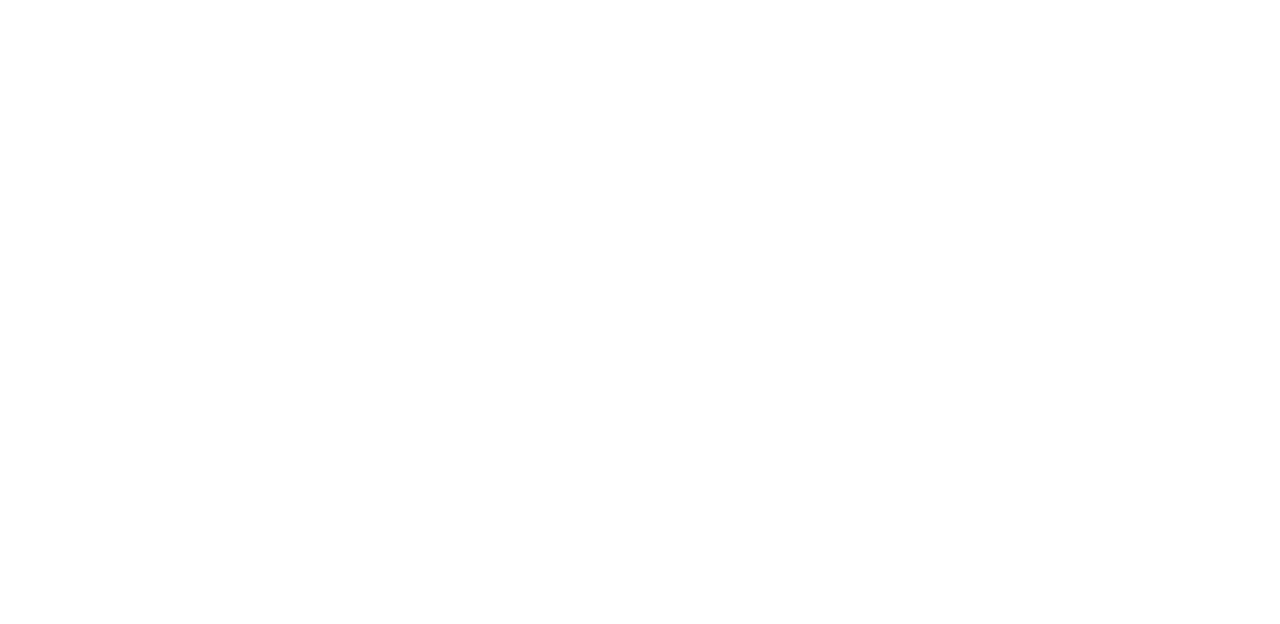
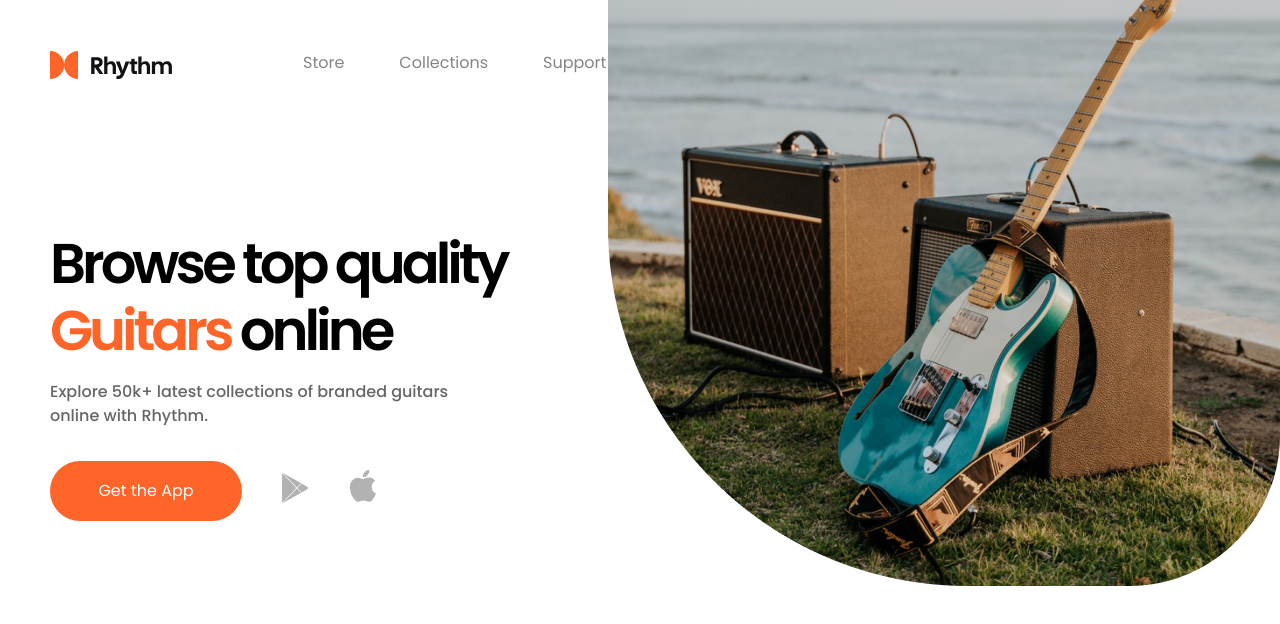
Before and after one commit to valentinshepitko/Rhythm, a website: page index.html in a window 1280 px wide. Drawn offline with Linux system fonts and the light colour scheme.

Commit message:
Header, hero

```diff
--- a/index.html
+++ b/index.html
@@ -3,10 +3,51 @@
 <head>
     <meta charset="UTF-8">
     <meta name="viewport" content="width=device-width, initial-scale=1.0"/>
-    <title>Title</title>
+    <title>Rhythm</title>
+    <link rel="preconnect" href="https://fonts.googleapis.com">
+    <link rel="preconnect" href="https://fonts.gstatic.com" crossorigin>
+    <link href="https://fonts.googleapis.com/css2?family=Poppins:wght@400;500;600&display=swap" rel="stylesheet">
     <link rel="stylesheet" href="src/style/css/main.css">
 </head>
 <body>
+<header class="header">
+<!--Header-->
+<div class="container">
+    <div class="header__holder">
+        <a href="#" class="header__logo-link"><img src="src/img/logo.svg" alt="" class="header-logo"></a>
+        <div class="header__nav-holder">
+            <div class="header__nav">
+                <ul class="header__nav-list">
+                    <li class="header__nav-item"><a href="#" class="header__nav-link">Store</a></li>
+                    <li class="header__nav-item"><a href="#" class="header__nav-link">Collections</a></li>
+                    <li class="header__nav-item"><a href="#" class="header__nav-link">Support</a></li>
+                </ul>
+            </div>
+        </div>
+    </div>
+</div>
+</header>
+<main class="main">
+<!--Hero-->
+<section class="hero">
+    <div class="container">
+        <div class="hero__content-holder">
+            <div class="hero__title-holder">
+                <h1 class="hero__title">Browse top quality <span class="hero__orange-text">Guitars</span> online</h1>
+            </div>
+           <div class="hero__text"><span>Explore 50k+ latest collections of branded guitars online with Rhythm.</span></div>
+            <div class="hero__link-holder">
+                <a href="#" class="hero__button">Get the App</a>
+                <a href="#" class="hero__link-playmarket"><img src="src/img/playmarket-logo.svg" alt=""></a>
+                <a href="#" class="hero__link-apple"><img src="src/img/apple-logo.svg" alt=""></a>
+            </div>
+        </div>
+        <img src="src/img/hero-image.png" alt="" class="hero__image">
+    </div>
+</section>
+</main>
+<footer class="footer">
 
+</footer>
 </body>
 </html>
--- a/src/style/scss/_global.scss
+++ b/src/style/scss/_global.scss
@@ -2,6 +2,21 @@
 *:before,
 *:after {
   box-sizing: border-box;
+}
+
+body{
+  margin: 0;
+  padding: 0;
+  font-family: 'Poppins', sans-serif;
+  font-weight: 400;
+}
+
+
+.container {
+  max-width: 1200px;
+  width: 100%;
+  margin: 0 auto;
+  padding: 0 10px;
 }
 
 h1, h2 {
@@ -21,5 +36,4 @@ a {
 
 img {
   display: block;
-  width: 100%;
 }
--- /dev/null
+++ b/src/style/scss/_var.scss
@@ -0,0 +1,3 @@
+$black: #121212;
+$grey: #666666;
+$orange: #FF6428;
--- /dev/null
+++ b/src/style/scss/blocks/_header.scss
@@ -0,0 +1,24 @@
+.header{
+
+  padding: 50px 0 150px;
+
+  &__holder{
+    display: flex;
+    flex-wrap: wrap;
+  }
+
+  &__logo-link{
+    margin-right: 130px;
+  }
+
+  &__nav-list{
+    display: flex;
+    flex-wrap: wrap;
+    gap: 55px;
+  }
+
+  &__nav-link{
+    color: $grey;
+    opacity: 0.8;
+  }
+}
--- /dev/null
+++ b/src/style/scss/blocks/hero.scss
@@ -0,0 +1,56 @@
+.hero{
+
+  position: relative;
+
+  &__title{
+    font-weight: 600;
+    font-size: 56px;
+    max-width: 469px;
+    line-height: 67px;
+    letter-spacing: -4px;
+    padding-bottom: 16px;
+  }
+
+  &__text{
+    color: $grey;
+    font-weight: 500;
+    font-size: 16px;
+    line-height: 24px;
+    max-width: 400px;
+    padding-bottom: 33px;
+  }
+
+  &__orange-text{
+    color: $orange;
+  }
+
+  &__link-holder{
+    display: flex;
+    flex-wrap: wrap;
+    gap: 40px;
+  }
+
+  &__button{
+    width: 192px;
+    height: 60px;
+    background: $orange;
+    text-align: center;
+    padding-top: 17px;
+    border-radius: 40px;
+    color: white;
+  }
+
+  &__link-playmarket{
+    padding-top: 12px;
+  }
+
+  &__link-apple{
+    padding-top: 8px;
+  }
+
+  &__image{
+    position: absolute;
+    bottom: -65px;
+    right: 0;
+  }
+}
--- a/src/style/scss/main.scss
+++ b/src/style/scss/main.scss
@@ -1 +1,4 @@
+@import "var";
 @import "global";
+@import "blocks/header";
+@import "blocks/hero";
```
Also changed, not shown: src/img/apple-logo.svg (added), src/img/hero-image.png (added), src/img/logo.svg (added), src/img/playmarket-logo.svg (added), src/style/css/blocks/hero.css (added), src/style/css/main.css, 2 other files.
